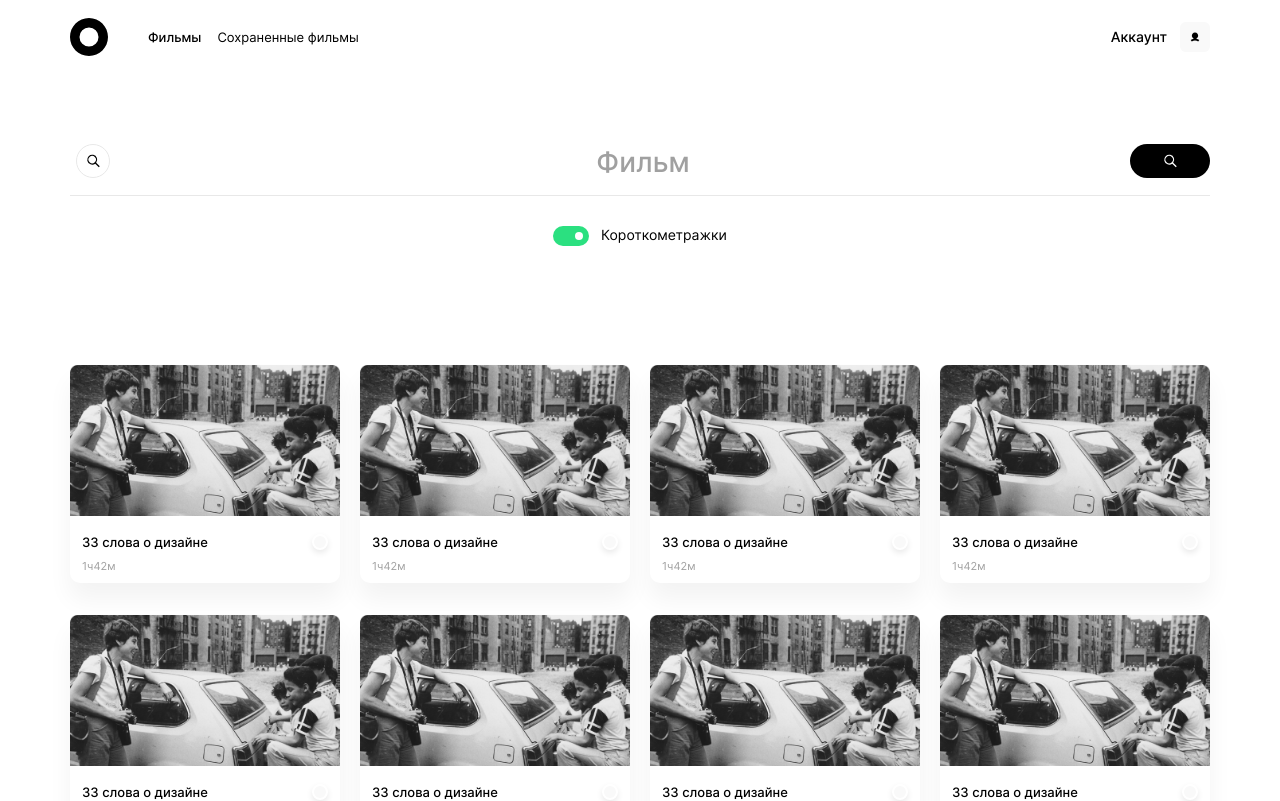
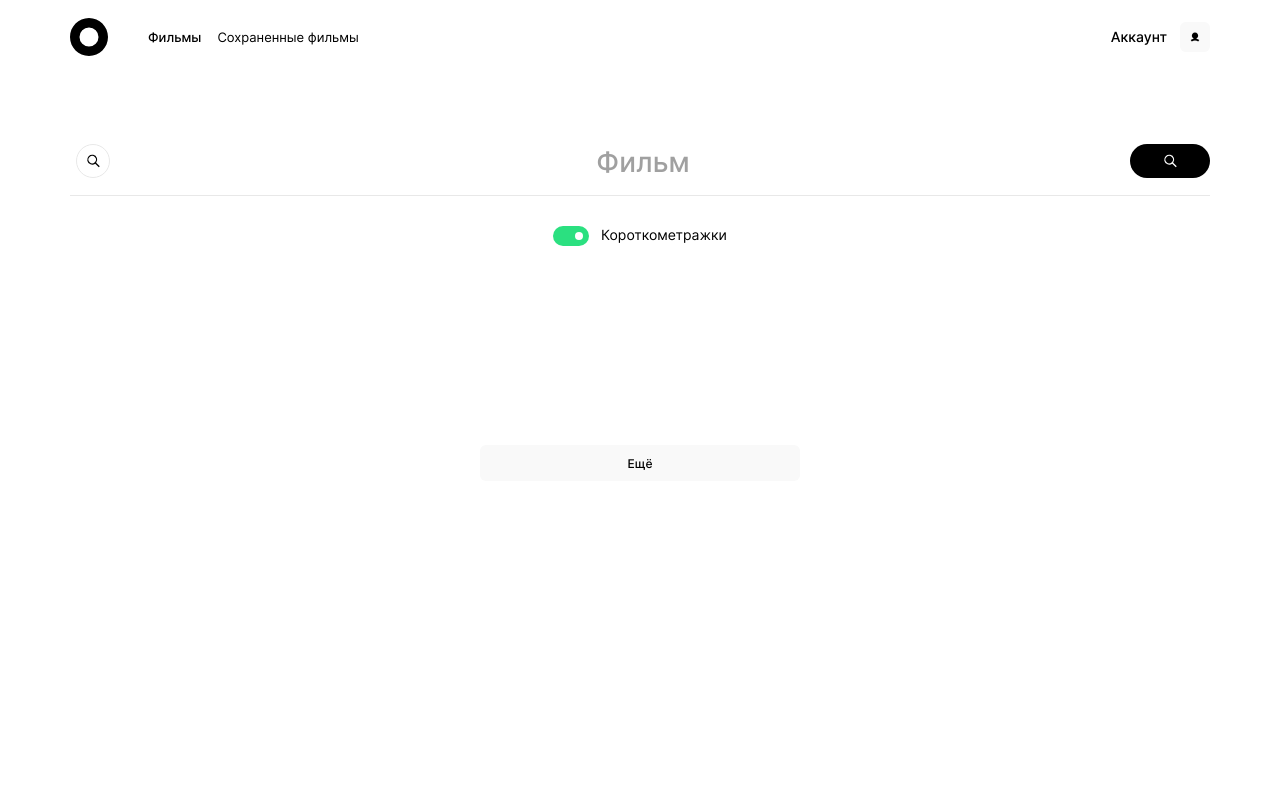
Before and after one commit to alinasemm/movies-explorer-frontend, a React (Create React App) app: page /movies in a window 1280 px wide. Shown: the top 801 px of the page. Built offline with nearby package versions, Linux system fonts and the light colour scheme.

Commit message:
Сделала валидацию после сабмита формы поиска, отобразила ошибку (ключевое слово),  создала файл MoviesApi.js, отправила get запрос и получила все фильмы

```diff
--- a/src/App.js
+++ b/src/App.js
@@ -12,7 +12,8 @@ import Login from './components/Login/Login';
 import PageWrapper from './components/PageWrapper/PageWrapper';
 
 function App() {
-  const [isMenuVisible, setMenuVisibility] = useState(false)
+  const [isMenuVisible, setMenuVisibility] = useState(false);
+  const [movies, setMovies] = useState([]);
 
   const openMenu = () => setMenuVisibility(true)
   const closeMenu = () => setMenuVisibility(false)
@@ -30,7 +31,7 @@ function App() {
           </Route>
           <Route path="/movies">
             <PageWrapper headerProps={headerProps}>
-              <Movies />
+              <Movies movies={movies} setMovies={setMovies} />
             </PageWrapper>
           </Route>
           <Route path="/saved-movies">
--- a/src/components/Movies/Movies.js
+++ b/src/components/Movies/Movies.js
@@ -1,16 +1,24 @@
-import React from 'react';
+import React, { useState } from 'react';
 import SearchForm from '../SearchForm/SearchForm';
 import FilterCheckbox from '../FilterCheckbox/FilterCheckbox';
 import MoviesCardList from '../MoviesCardList/MoviesCardList';
 import MoreCards from '../MoreCards/MoreCards';
 
-function Movies() {
+function Movies({ movies, setMovies }) {
+   const [errorMessage, setErrorMessage] = useState('');
+
   return (
     <div className="movies">
-      <SearchForm />
+      <SearchForm setErrorMessage={setErrorMessage} setMovies={setMovies}/>
       <FilterCheckbox />
-      <MoviesCardList />
-      <MoreCards />
+      {errorMessage
+        ? errorMessage
+        : (
+          <>
+            <MoviesCardList movies={movies} />
+            <MoreCards />
+          </>
+        )}
     </div>
   );
 }
--- a/src/components/MoviesCard/MoviesCard.css
+++ b/src/components/MoviesCard/MoviesCard.css
@@ -23,10 +23,15 @@
   line-height: 16px;
   margin: 0;
   margin-bottom: 10px;
+  width: 216px;
+  white-space: nowrap;
+  overflow: hidden;
+  text-overflow: ellipsis;
 }
 
 .movies__card-photo {
   width: 270px;
+  height: 151px;
 }
 
 .movies__card-time {
--- a/src/components/MoviesCard/MoviesCard.js
+++ b/src/components/MoviesCard/MoviesCard.js
@@ -18,7 +18,7 @@ function MoviesCard({ thumbnail, name, duration, withDeleteButton }) {
       <img src={thumbnail} alt='превью фильма' className="movies__card-photo" />
       <div className='movies__content'>
         <div className='movies__card-text'>
-          <h3 className='movies__card-title'>{name}</h3>
+          <h3 className='movies__card-title' title={name}>{name}</h3>
           <span className='movies__card-time'>{duration}</span>
         </div>
         {button}
--- a/src/components/MoviesCardList/MoviesCardList.js
+++ b/src/components/MoviesCardList/MoviesCardList.js
@@ -1,8 +1,8 @@
 import React, { useState, useEffect } from 'react';
-import previewCard from '../../images/preview-1.png';
 import MoviesCard from '../MoviesCard/MoviesCard';
+import { moviesUrl } from '../../utils/moviesApi'
 
-function MoviesCardList({ withDeleteButton }) {
+function MoviesCardList({ withDeleteButton, movies }) {
   const [cardsLength, setCardsLength] = useState(16)
 
   const updateCardsLength = () => {
@@ -23,12 +23,12 @@ function MoviesCardList({ withDeleteButton }) {
     }
   }, []);
 
-  const movies = Array.from({ length: cardsLength }).map((_, i) => ({
-    thumbnail: previewCard,
-    name: '33 слова о дизайне',
-    id: i,
-    duration: '1ч42м',
-  }));
+  // const movies = Array.from({ length: cardsLength }).map((_, i) => ({
+  //   thumbnail: previewCard,
+  //   name: '33 слова о дизайне',
+  //   id: i,
+  //   duration: '1ч42м',
+  // }));
 
   return (
     <div className="movies__card-list">
@@ -36,8 +36,8 @@ function MoviesCardList({ withDeleteButton }) {
           return (
             <MoviesCard
               key={movie.id}
-              name={movie.name}
-              thumbnail={movie.thumbnail}
+              name={movie.nameRU}
+              thumbnail={`${moviesUrl}${movie.image.url}`}
               duration={movie.duration}
               withDeleteButton={withDeleteButton}
             />
--- a/src/components/SearchForm/SearchForm.js
+++ b/src/components/SearchForm/SearchForm.js
@@ -1,12 +1,39 @@
-import React from 'react';
+import React, { useState } from 'react';
+import { getMovies } from '../../utils/moviesApi';
 
-function SearchForm() {
+const errorMessage = 'Нужно ввести ключевое слово';
+
+function SearchForm({ setErrorMessage, setMovies }) {
+  const [movieName, setMovieName] = useState('');
+
+  const handleInput = (event) => {
+    setMovieName(event.target.value);
+  }
+
+  function handleSubmit(event) {
+    event.preventDefault();
+
+    if (movieName) {
+      setErrorMessage('');
+      getMovies().then((result) => {
+        setMovies(result);
+      });
+    } else {
+      setErrorMessage(errorMessage);
+    }
+  }
+
   return (
-    <div className="search-form">
-      <button className='search-form__write-movie-name' />
-      <input className='search-form__title' placeholder='Фильм' required/>
+    <form className="search-form" onSubmit={handleSubmit}>
+      <span className='search-form__write-movie-name' />
+      <input
+        className='search-form__title'
+        value={movieName}
+        onChange={handleInput}
+        placeholder='Фильм'
+      />
       <button className='search-form__find-movie' />
-    </div>
+    </form>
   );
 }
 
--- /dev/null
+++ b/src/utils/moviesApi.js
@@ -0,0 +1,8 @@
+export const moviesUrl = 'https://api.nomoreparties.co';
+
+export function getMovies() {
+  return fetch(`${moviesUrl}/beatfilm-movies`)
+    .then((response) => {
+      return response.json();
+    });
+}
```
Also changed, not shown: src/images/preview-1.png (deleted), src/utils/MainApi.js (added).
